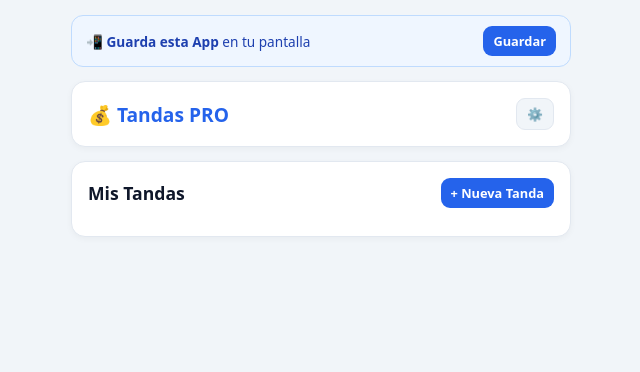
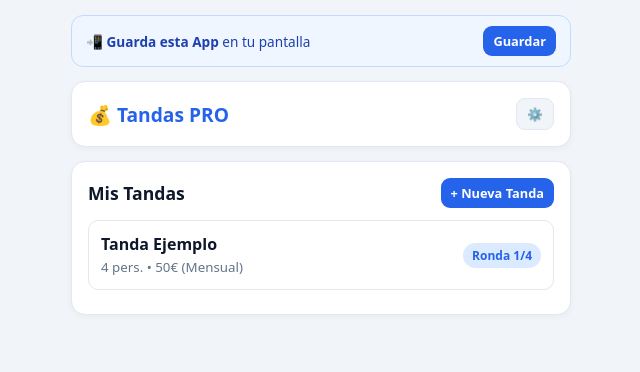
Before and after one commit to Maneli1417/tanda-demo, a plain HTML site: page index.html in a window 1280 px wide. Shown: the whole page, without its empty margins (319-959 px from the left). Drawn offline with Linux system fonts and the light colour scheme.

Commit message:
Fix HTML structure and update script functions

```diff
--- a/index.html
+++ b/index.html
@@ -188,3 +188,7 @@ function waOne(i,p){
   window.open(waUrl+encodeURIComponent(txt));
 }
 function saveCfg(){db.cfg={name:cName.value||'💰 Tandas PRO',cur:cCur.value||'€',col:cCol.value};save();theme();go('vList');}
+theme();rList();
+</script>
+</body>
+</html>
```
